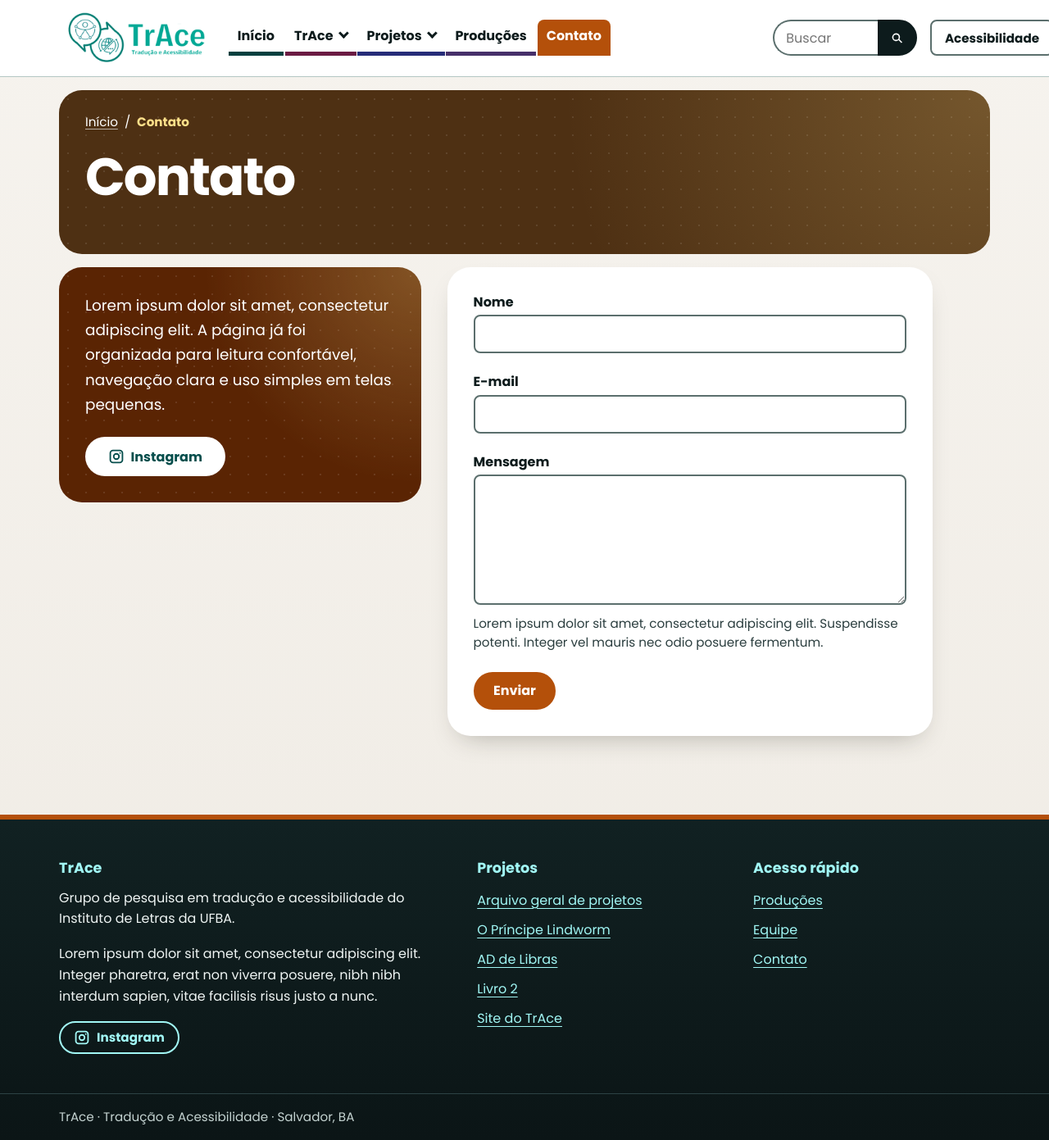
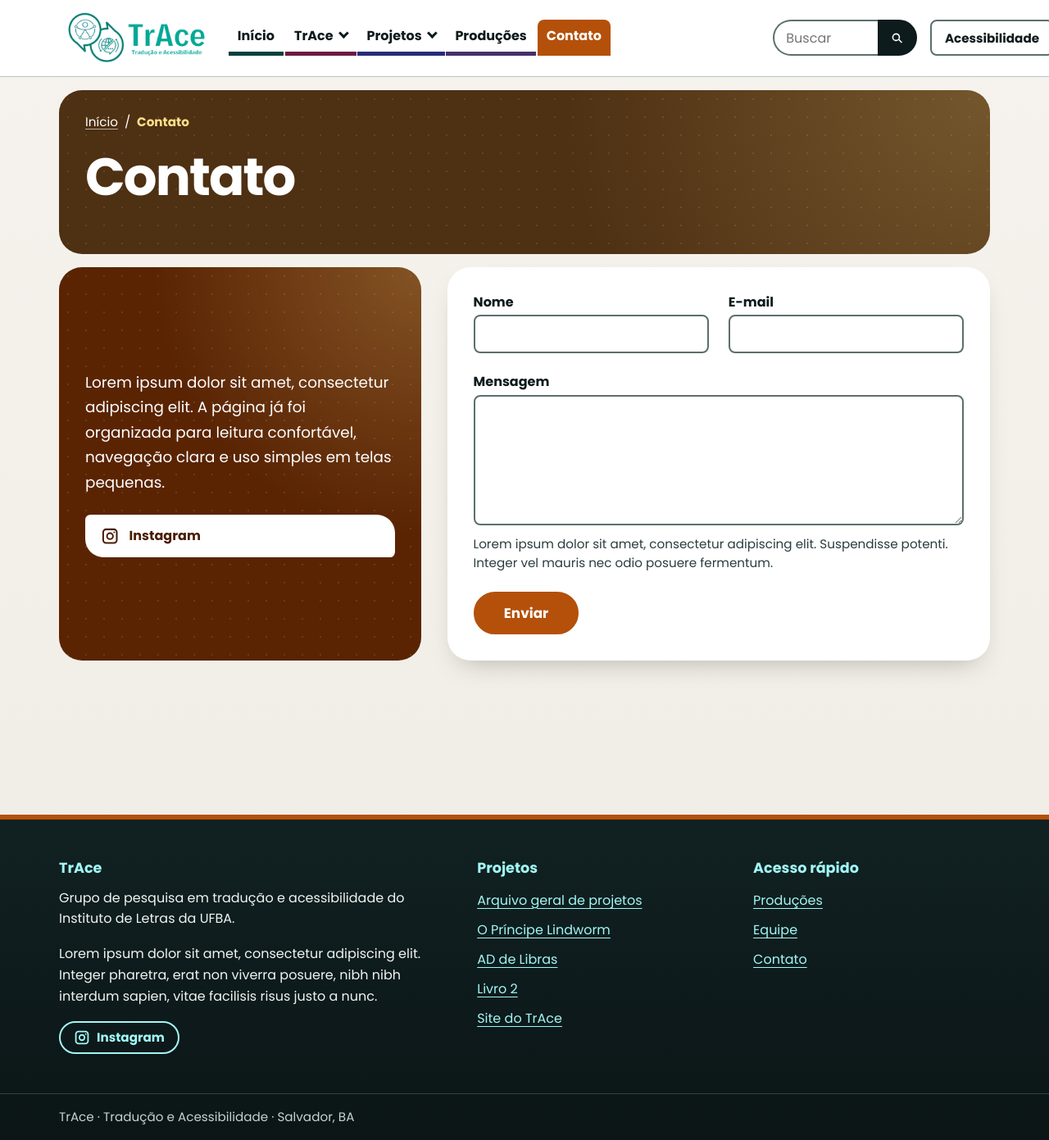
Before and after one commit to Niuuzinho/site-trace-teste, a Jekyll site: the page built from contato.html, in a window 1280 px wide and 1391 px high. Shown: the whole window at 82% size. Built offline with Jekyll 4.4.1, drawn with Linux system fonts in a browser that asks for light colours.

Commit message:
Contato: lista de canais, formulário renovado e envio real quando houver endereço
Co-Authored-By: Claude Sonnet 5.5 <noreply@anthropic.com>
Claude-Session: https://claude.ai/code/session_01AbHHXVauvBZ2sfPmWDepMS

```diff
--- a/_config.yml
+++ b/_config.yml
@@ -25,6 +25,11 @@ formulario_url: ""
 redes:
   youtube: ""
   instagram: "https://www.instagram.com/tracegrupo/"
+
+# Canais da página Contato. Só aparecem os que tiverem texto preenchido.
+contato:
+  email: ""
+  endereco: ""
 
 # Texto de apresentação do rodapé
 rodape:
--- a/_includes/icones.html
+++ b/_includes/icones.html
@@ -16,4 +16,5 @@
   <symbol id="i-sobre" viewBox="0 0 24 24"><g fill="none" stroke="currentColor" stroke-width="1.8" stroke-linecap="round" stroke-linejoin="round"><path d="M4 5h16v11H9l-5 4V5Z"/><path d="M8.5 9.5h7M8.5 12.5h4"/></g></symbol>
   <symbol id="i-seta-dir" viewBox="0 0 24 24"><g fill="none" stroke="currentColor" stroke-width="1.8" stroke-linecap="round" stroke-linejoin="round"><path d="M5 12h14M13 6l6 6-6 6"/></g></symbol>
   <symbol id="i-youtube" viewBox="0 0 24 24"><path d="M23.5 6.2a3 3 0 0 0-2.1-2.1C19.5 3.5 12 3.5 12 3.5s-7.5 0-9.4.6A3 3 0 0 0 .5 6.2 31.6 31.6 0 0 0 0 12a31.6 31.6 0 0 0 .5 5.8 3 3 0 0 0 2.1 2.1c1.9.6 9.4.6 9.4.6s7.5 0 9.4-.6a3 3 0 0 0 2.1-2.1A31.6 31.6 0 0 0 24 12a31.6 31.6 0 0 0-.5-5.8ZM9.6 15.7V8.3L16 12l-6.4 3.7Z"/></symbol>
+  <symbol id="i-local" viewBox="0 0 24 24"><g fill="none" stroke="currentColor" stroke-width="1.8" stroke-linecap="round" stroke-linejoin="round"><path d="M12 21s7-6.2 7-11.5A7 7 0 0 0 5 9.5C5 14.8 12 21 12 21Z"/><circle cx="12" cy="9.5" r="2.5"/></g></symbol>
 </svg>
--- a/assets/css/main.css
+++ b/assets/css/main.css
@@ -1611,3 +1611,23 @@ html[data-contraste="alto"] .faixa-card .versao-troca a[aria-current="page"] { b
   .versao-troca { display: grid; grid-template-columns: repeat(2, minmax(0, 1fr)); width: 100%; border-radius: 1.2rem; gap: 0.25rem; }
   .versao-troca a { justify-content: center; text-align: center; min-height: 3.25rem; padding: 0.4rem 0.6rem; border-radius: 1rem; font-size: 0.95rem; line-height: 1.25; }
 }
+
+/* Contato: cartões do mesmo tamanho, canais em lista, formulário com Nome e E-mail lado a lado */
+.contato-grade { align-items: stretch; max-width: none; }
+@media (min-width: 56em) { .contato-info { position: relative; top: auto; } }
+.contato-info { display: flex; flex-direction: column; justify-content: center; gap: var(--e5); }
+.contato-canais { list-style: none; margin: 0; padding: 0; display: grid; gap: var(--e3); }
+.canal { display: flex; align-items: center; gap: var(--e3); width: 100%; margin: 0; padding: 0.7rem 1.2rem; min-height: 3.25rem; border-radius: 0.4rem 1.4rem 0.4rem 1.4rem; background: #fff; color: #4a1d03; font-weight: 700; text-decoration: none; overflow-wrap: anywhere; transition: background-color 0.15s, transform 0.15s; }
+a.canal:hover { background: #ffe08a; color: #3a2b00; transform: translateY(-2px); }
+.canal .icone { width: 1.4rem; height: 1.4rem; flex: none; }
+.canal-texto { cursor: default; }
+.form-linha { display: grid; gap: var(--e5); }
+@media (min-width: 40em) { .form-linha { grid-template-columns: repeat(2, minmax(0, 1fr)); } }
+.contato-form .botao { min-height: 3.25rem; padding-inline: 2.2rem; font-size: 1.05rem; }
+.contato-form .aviso-form { border-radius: 0.4rem 1.2rem 0.4rem 1.2rem; border-left: 0; background: #ffe9a8; color: #3a2b00; box-shadow: inset 0 0 0 1px #e8c85a; }
+html[data-contraste="alto"] .canal { border: 2px solid #fff; }
+html[data-contraste="alto"] .contato-form .aviso-form { background: var(--papel); color: var(--tinta); border: 2px solid var(--tinta); box-shadow: none; }
+@media (prefers-reduced-motion: reduce) { a.canal:hover { transform: none; } }
+html[data-movimento="reduzido"] a.canal:hover { transform: none; }
+.contato-grade { width: 100%; }
+.contato-form { width: 100%; max-width: none; }
--- a/assets/js/main.js
+++ b/assets/js/main.js
@@ -390,6 +390,28 @@
     });
   }
 
+  /* 7b. Formulário real: envia sem sair da página; sem JavaScript o envio normal continua funcionando */
+  function iniciarFormularioReal(form) {
+    var aviso = form.querySelector('[data-aviso]');
+    form.addEventListener('submit', function (e) {
+      if (!window.fetch || !window.FormData) return;
+      e.preventDefault();
+      var botao = form.querySelector('button[type="submit"]');
+      if (botao) botao.disabled = true;
+      if (aviso) aviso.textContent = 'Enviando...';
+      fetch(form.action, { method: 'POST', body: new FormData(form), headers: { 'Accept': 'application/json' } })
+        .then(function (r) {
+          if (!r.ok) throw new Error('falha');
+          form.reset();
+          if (aviso) aviso.textContent = 'Mensagem enviada. Obrigado pelo contato!';
+        })
+        .catch(function () {
+          if (aviso) aviso.textContent = 'Não foi possível enviar agora. Tente novamente em instantes.';
+        })
+        .then(function () { if (botao) botao.disabled = false; });
+    });
+  }
+
   /* 8. Botão "Voltar ao topo" (aparece depois de rolar a página) ------------ */
   function iniciarVoltarAoTopo() {
     var b = doc.querySelector('[data-topo]');
@@ -517,6 +539,7 @@
     todos('[data-video]').forEach(iniciarVideo);
     todos('[data-sorteio]').forEach(sortearPessoas);
     todos('form[data-demo]').forEach(iniciarFormularioDemo);
+    todos('form.contato-form:not([data-demo])').forEach(iniciarFormularioReal);
     iniciarBuscaGeral();
     iniciarJanelaEmail();
     iniciarVoltarAoTopo();
--- a/contato.html
+++ b/contato.html
@@ -11,11 +11,24 @@ permalink: /contato/
     <div class="contato-info">
       <p class="lead">Lorem ipsum dolor sit amet, consectetur adipiscing elit. A página já foi organizada para leitura confortável, navegação clara e uso simples em telas pequenas.</p>
       {%- assign ig = site.redes.instagram | default: '' -%}
+      {%- assign mail = site.contato.email | default: '' -%}
+      {%- assign local = site.contato.endereco | default: '' -%}
+      {%- if ig != '' or mail != '' or local != '' %}
+      <ul class="contato-canais">
         {%- if ig != '' %}
-      <p class="contato-redes"><a class="mod-btn mod-btn-claro" href="{{ ig }}" target="_blank" rel="noopener noreferrer"><svg class="icone" aria-hidden="true" focusable="false"><use href="#i-instagram"></use></svg>Instagram<span class="so-leitor"> (abre em outra guia)</span></a></p>
+        <li><a class="canal" href="{{ ig }}" target="_blank" rel="noopener noreferrer"><svg class="icone" aria-hidden="true" focusable="false"><use href="#i-instagram"></use></svg><span>Instagram</span><span class="so-leitor"> (abre em outra guia)</span></a></li>
+        {%- endif %}
+        {%- if mail != '' %}
+        <li><a class="canal" href="mailto:{{ mail }}"><svg class="icone" aria-hidden="true" focusable="false"><use href="#i-email"></use></svg><span>{{ mail }}</span></a></li>
+        {%- endif %}
+        {%- if local != '' %}
+        <li><p class="canal canal-texto"><svg class="icone" aria-hidden="true" focusable="false"><use href="#i-local"></use></svg><span>{{ local }}</span></p></li>
+        {%- endif %}
+      </ul>
       {%- endif %}
     </div>
     <form class="formulario contato-form"{% if acao != '' %} action="{{ acao }}" method="post"{% else %} data-demo{% endif %}>
+      <div class="form-linha">
         <div>
           <label for="nome">Nome</label>
           <input class="campo-texto" id="nome" name="nome" type="text" autocomplete="name" required>
@@ -23,6 +36,7 @@ permalink: /contato/
         <div>
           <label for="email">E-mail</label>
           <input class="campo-texto" id="email" name="email" type="email" autocomplete="email" required>
+        </div>
       </div>
       <div>
         <label for="mensagem">Mensagem</label>
```
Also changed, not shown: CLAUDE.md (+1 -0 lines), README.md. Lines whose indentation alone changed are shown as unchanged.
